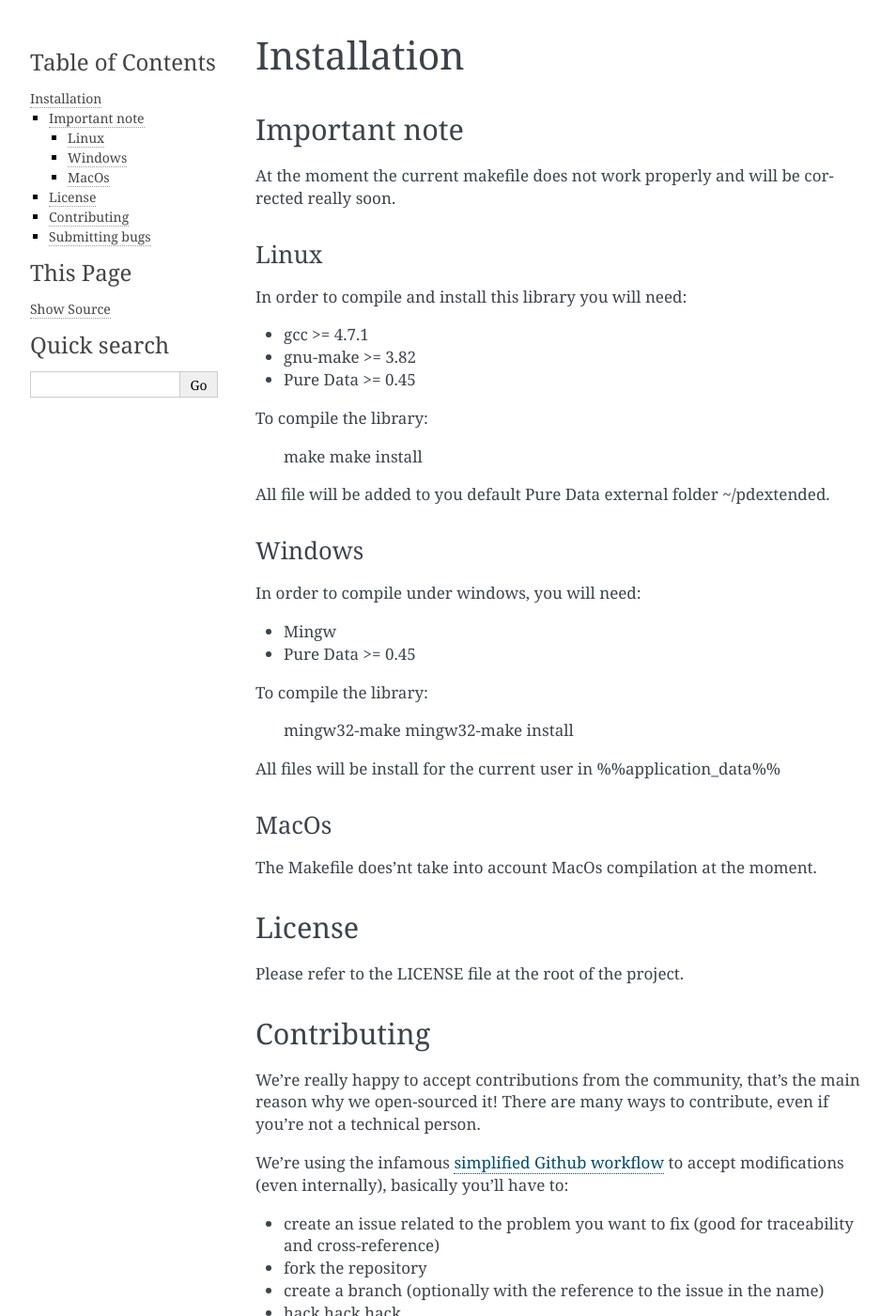
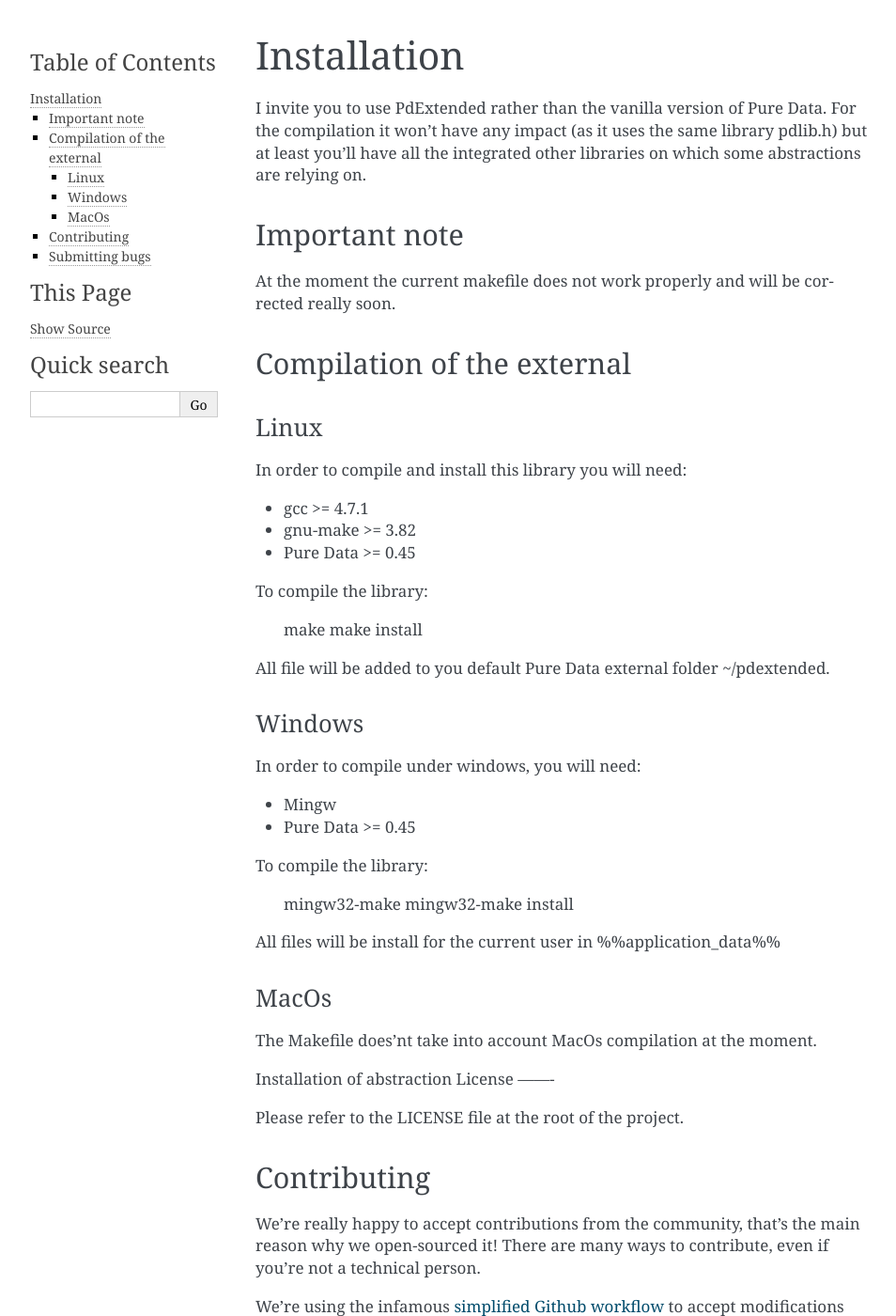
Before and after one commit to mattberjon/mblib, a Sphinx documentation site: the page built from docs/source/install.rst, in a window 1280 px wide and 1400 px high. Shown: the whole window at 94% size, without its empty margins (148-1102 px from the left). Built offline with Sphinx 7.4.7, drawn with Linux system fonts in a browser that asks for light colours; pages that are not in the unit, such as notebooks, are missing from menus.

Commit message:
Update of the documentation
I renamed a the abstraction to abs file in order to host both
abstractions and externals documentation.

Signed-off-by: Matthieu Berjon <matthieu@berjon.net>

```diff
--- a/docs/source/index.rst
+++ b/docs/source/index.rst
@@ -31,6 +31,6 @@
    :maxdepth: 2
 
    install
-   abstractions
+   abs
 
 .. _Pure Data: http://puredata.info
--- a/docs/source/install.rst
+++ b/docs/source/install.rst
@@ -1,11 +1,19 @@
 Installation
 ============
+
+I invite you to use PdExtended rather than the vanilla version of Pure Data.
+For the compilation it won't have any impact (as it uses the same library
+pdlib.h) but at least you'll have all the integrated other libraries on which
+some abstractions are relying on.
 
 Important note
 --------------
 
 At the moment the current makefile does not work properly and will be corrected
 really soon.
+
+Compilation of the external
+---------------------------
 
 Linux
 ^^^^^
@@ -43,6 +51,7 @@
 
 The Makefile does'nt take into account MacOs compilation at the moment.
 
+Installation of abstraction
 License
 -------
 
```
Also changed, not shown: docs/source/abs.rst (renamed from docs/source/object.rst, +14 -5 lines).
